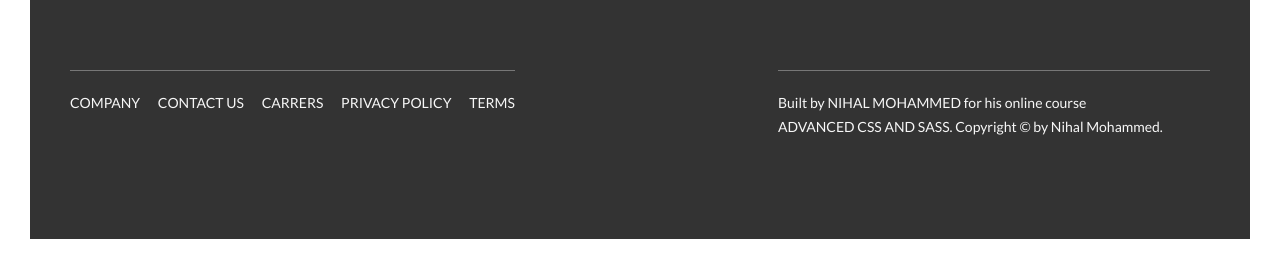
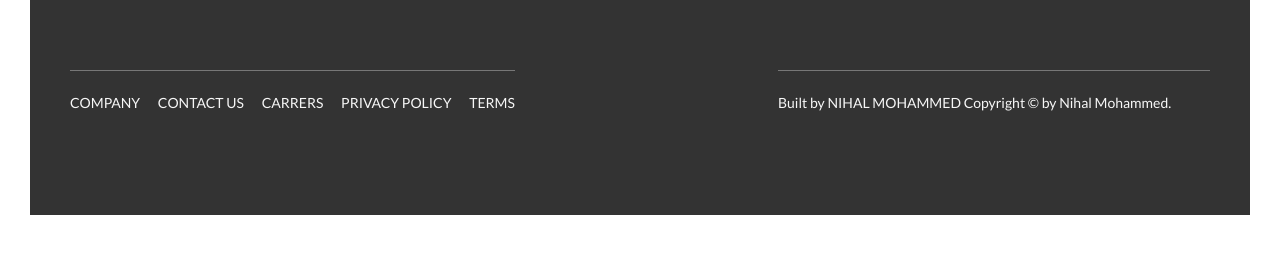
Before and after one commit to mohdnihal29/Natour, a website: page index.html in a window 1280 px wide. Shown: the part 5783-6052 px from the top of the page. After the commit the page ends 6028 px from the top, so only its background shows below. Drawn offline with Linux system fonts and the light colour scheme.

Commit message:
Final commit

```diff
--- a/index.html
+++ b/index.html
@@ -472,9 +472,7 @@
         </div>
         <div class="col-1-of-2">
           <p class="footer__copyright">
-            Built by <a href="#" class="footer__link">Nihal Mohammed</a> for his
-            online course
-            <a href="#" class="footer__link">Advanced CSS and Sass</a>.
+            Built by <a href="#" class="footer__link">Nihal Mohammed</a>
             Copyright &copy; by Nihal Mohammed.
           </p>
         </div>
```
Also changed, not shown: package.json (+9 -1 lines), 2 other files.
